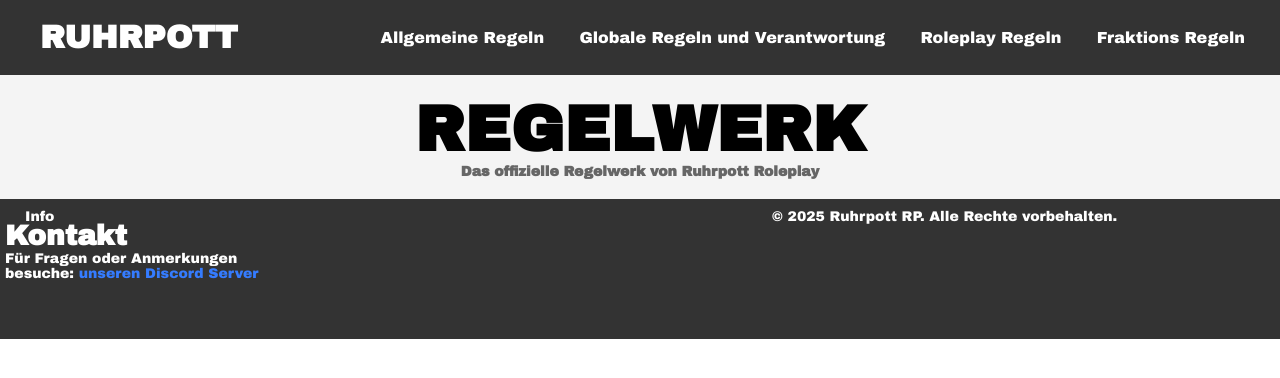
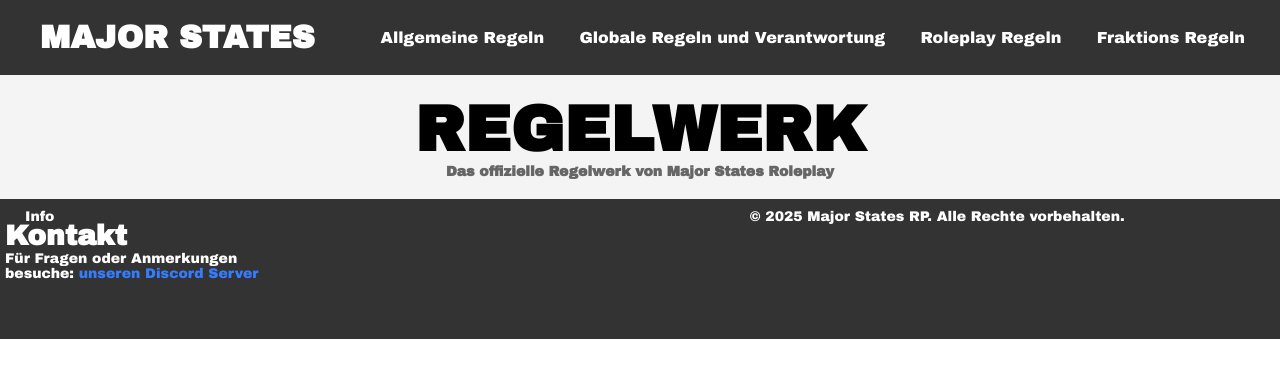
Before and after one commit to VipcrX/MajorStates-Rules, a plain HTML site: page index.html in a window 1280 px wide. Drawn offline with Linux system fonts and the light colour scheme.

Commit message:
index.html

```diff
--- a/index.html
+++ b/index.html
@@ -3,13 +3,13 @@
 <head>
     <meta charset="UTF-8">
     <meta name="viewport" content="width=device-width, initial-scale=1.0">
-    <title>Ruhrpott - Regelwerk</title>
+    <title>Major States - Regelwerk</title>
     <link rel="stylesheet" href="style.css">
 </head>
 <body>
     <div>
         <header class="header", class="container-header">
-            <h1>RUHRPOTT</h1>
+            <h1>MAJOR STATES</h1>
             <nav class="nav-links">
                 <ul>
                     <a href="allgemeine_regeln.html">Allgemeine Regeln</a>
@@ -23,7 +23,7 @@
         <main class="main-content", class="container-main">
             <section class="intro-text">
                 <h2>REGELWERK</h2>
-                <h4>Das offizielle Regelwerk von Ruhrpott Roleplay</h4>
+                <h4>Das offizielle Regelwerk von Major States Roleplay</h4>
             </section>
         </main>
 
@@ -32,12 +32,12 @@
                 <p>Info</p>
             </div>
             <div class="footer-center">
-                <p class="copyright">&copy; 2025 Ruhrpott RP. Alle Rechte vorbehalten.</p>
+                <p class="copyright">&copy; 2025 Major States RP. Alle Rechte vorbehalten.</p>
             </div>
             <div>
                 <h2 class="footer-title">Kontakt</h2>
                 <p>Für Fragen oder Anmerkungen</p>
-                <p>besuche: <a href="https://discord.com/HDzDQ73NFM" target="_blank">unseren Discord Server</a></p>
+                <p>besuche: <a href="https://discord.gg/4eXTjXe3r8" target="_blank">unseren Discord Server</a></p>
             </div>
         </footer>
     </div>
```
